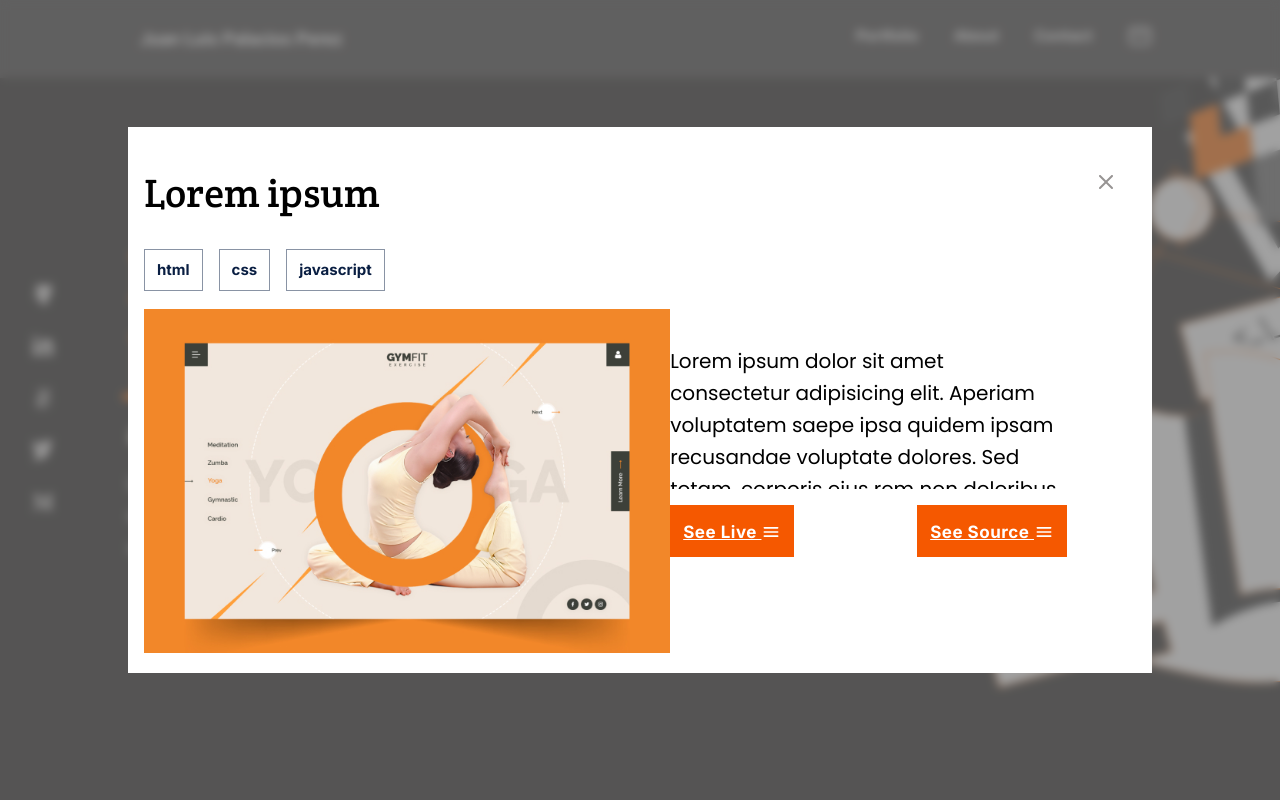
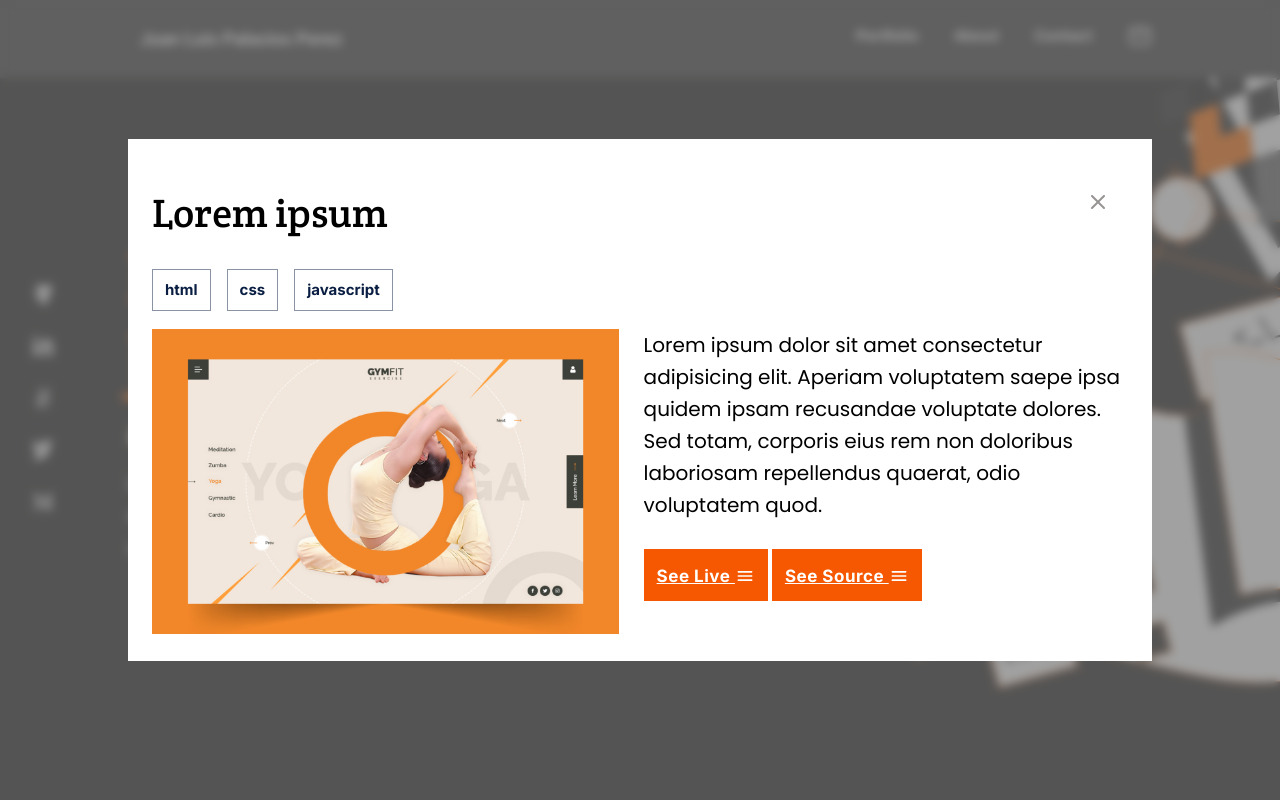
Before and after one commit to JuanLPalacios/JuanLPalacios.github.io, a website: page index.html in a window 1280 px wide. Shown: the top 800 px of the page. Drawn offline with Linux system fonts and the light colour scheme.

Commit message:
Finalize Desktop Popup Style

```diff
--- a/css/main.css
+++ b/css/main.css
@@ -653,6 +653,16 @@ ul.cell > li {
 
   .modal .content {
     display: flex;
+    max-height: none;
+    grid-column-end: span 2;
+  }
+
+  .text {
+    margin-top: -12px;
+  }
+
+  .actions {
+    display: block;
   }
 
   .card.work:nth-child(1) button {
@@ -770,6 +780,8 @@ ul.cell > li {
 
   .modal > img {
     grid-column-start: 1;
+    height: 100%;
+    object-fit: cover;
   }
 
   .menu-nav > ul img {
@@ -787,6 +799,8 @@ ul.cell > li {
     width: 80%;
     display: grid;
     grid-template-columns: auto 40% 69px;
+    column-gap: 25px;
+    padding: 24px 24px 27px 24px;
   }
 
   #close-modal {
```
